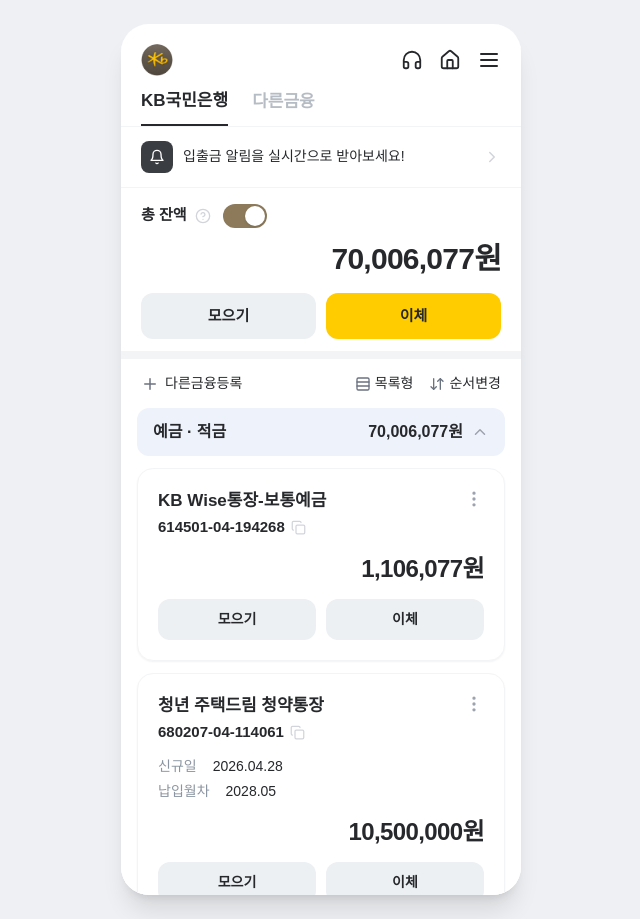
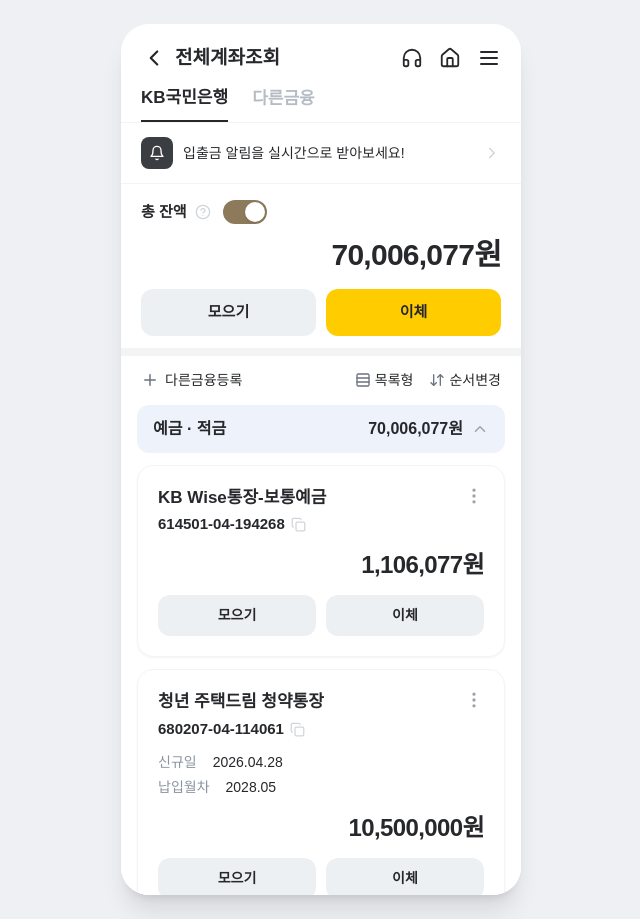
Before and after one commit to hm158842-lab/kb-app, a React (Vite) app: page / in a window 1280 px wide. Both pictures are taken after a click on the button "내 계좌 전체보기". Shown: the whole page, without its empty margins (319-959 px from the left). Built offline with nearby package versions, Linux system fonts and the light colour scheme.

Commit message:
로고 이미지 변경

```diff
--- a/src/MyBankHome.jsx
+++ b/src/MyBankHome.jsx
@@ -66,7 +66,12 @@
           <div className="absolute inset-0 z-30 flex flex-col" style={{ backgroundColor: "#FFFFFF" }}>
             {/* 헤더 */}
             <header className="flex items-center justify-between px-5 pt-5 pb-3">
-              <img src="/logo.png" alt="" className="w-8 h-8 rounded-full object-cover" />
+              <div className="flex items-center gap-2">
+                <button onClick={() => setView("home")} className="active:opacity-60">
+                  <ChevronLeft size={26} style={{ color: KB_DARK }} />
+                </button>
+                <span className="text-[19px] font-bold" style={{ color: KB_DARK }}>전체계좌조회</span>
+              </div>
               <div className="flex items-center gap-4" style={{ color: KB_DARK }}>
                 <Headphones size={22} /><Home size={22} /><Menu size={24} />
               </div>
@@ -275,9 +280,7 @@
           <section className="bg-white rounded-2xl p-5 shadow-sm">
             <div className="flex items-start justify-between">
               <div className="flex items-center gap-2.5">
-                <div className="w-8 h-8 rounded-full flex items-center justify-center" style={{ backgroundColor: "#5B4636" }}>
-                  <Star size={15} fill={KB_YELLOW} stroke={KB_YELLOW} />
-                </div>
+               <img src="/logo.png" alt="" className="w-8 h-8 rounded-full object-cover" />
                 <div>
                   <p className="text-[18px] font-bold leading-tight" style={{ color: KB_DARK }}>{acc.name}</p>
                   <div className="flex items-center gap-1.5 mt-0.5">
```
